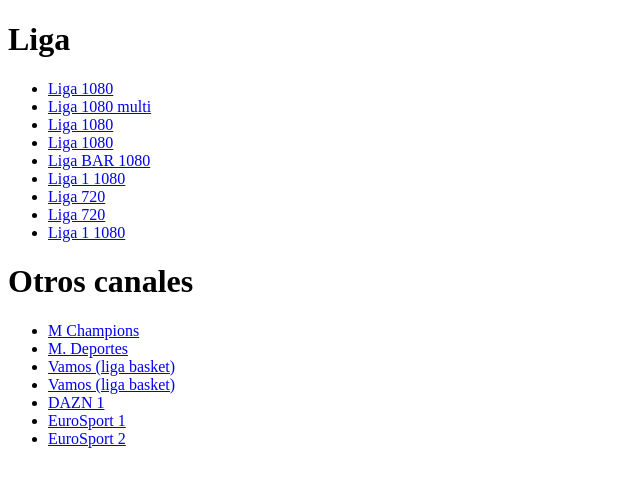
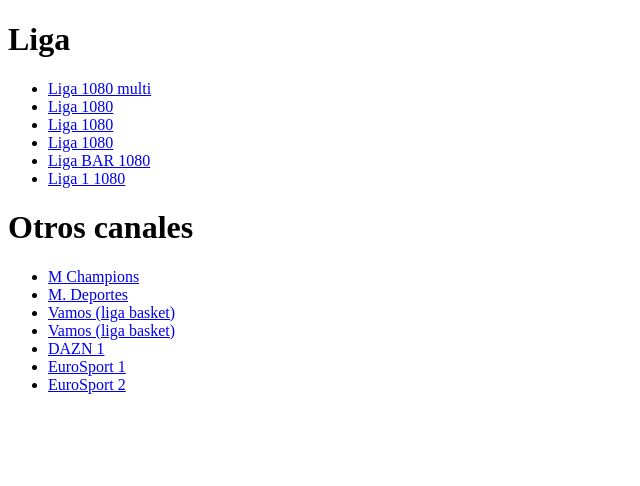
Before and after one commit to gjdfghdfhcxvbsfh/linking, a plain HTML site: page index.html in a window 1280 px wide. Shown: the whole page, without its empty margins (0-640 px from the left). Drawn offline with Linux system fonts and the light colour scheme.

Commit message:
Update index.html

```diff
--- a/index.html
+++ b/index.html
@@ -6,15 +6,12 @@
   <body>
     <h1>Liga</h1>
       <ul>
-        <li><a href="acestream://5170ab2d7584c07d8a88fd1bdb7afb3b889e0b69">Liga 1080</a></li>
-        <li><a href="acestream://380adb82e5f3459be27d24bf84ef8da246fb9cbb">Liga 1080 multi</a></li>
-        <li><a href="acestream://c922a2f826608a8690a1a91e334f860a3203cc4c">Liga 1080</a></li>
+        <li><a href="acestream://2b16391b15b98bd06576cfb7f7be400d3f78f2d1">Liga 1080 multi</a></li>
+        <li><a href="acestream://0ce1373e072d1e8fe6bfb1129d1e11c11c8fe93d">Liga 1080</a></li>
+        <li><a href="acestream://268361065992567230d35c0d62f02ffdebe8be2d">Liga 1080</a></li>
         <li><a href="acestream://380adb82e5f3459be27d24bf84ef8da246fb9cbb">Liga 1080</a></li>
         <li><a href="acestream://72e9907c1fafa1ab02761fc80ef27bf87d144548">Liga BAR 1080</a></li>
         <li><a href="acestream://58306eb35df18fe9ed51b174d6c6e26467022504">Liga 1 1080</a></li>
-        <li><a href="acestream://1fa89108f01ac0f741ddeadcda55e4d0cda29636">Liga 720</a></li>
-        <li><a href="acestream://37c4bad0e6ce8c0fdf0f739b5b1f42524a125a88">Liga 720</a></li>
-        <li><a href="acestream://55a71647d1f513c8b2ad74d9f6de3c7406c2b9df">Liga 1 1080</a></li>
       </ul>
     <h1>Otros canales</h1>
       <ul>
```
